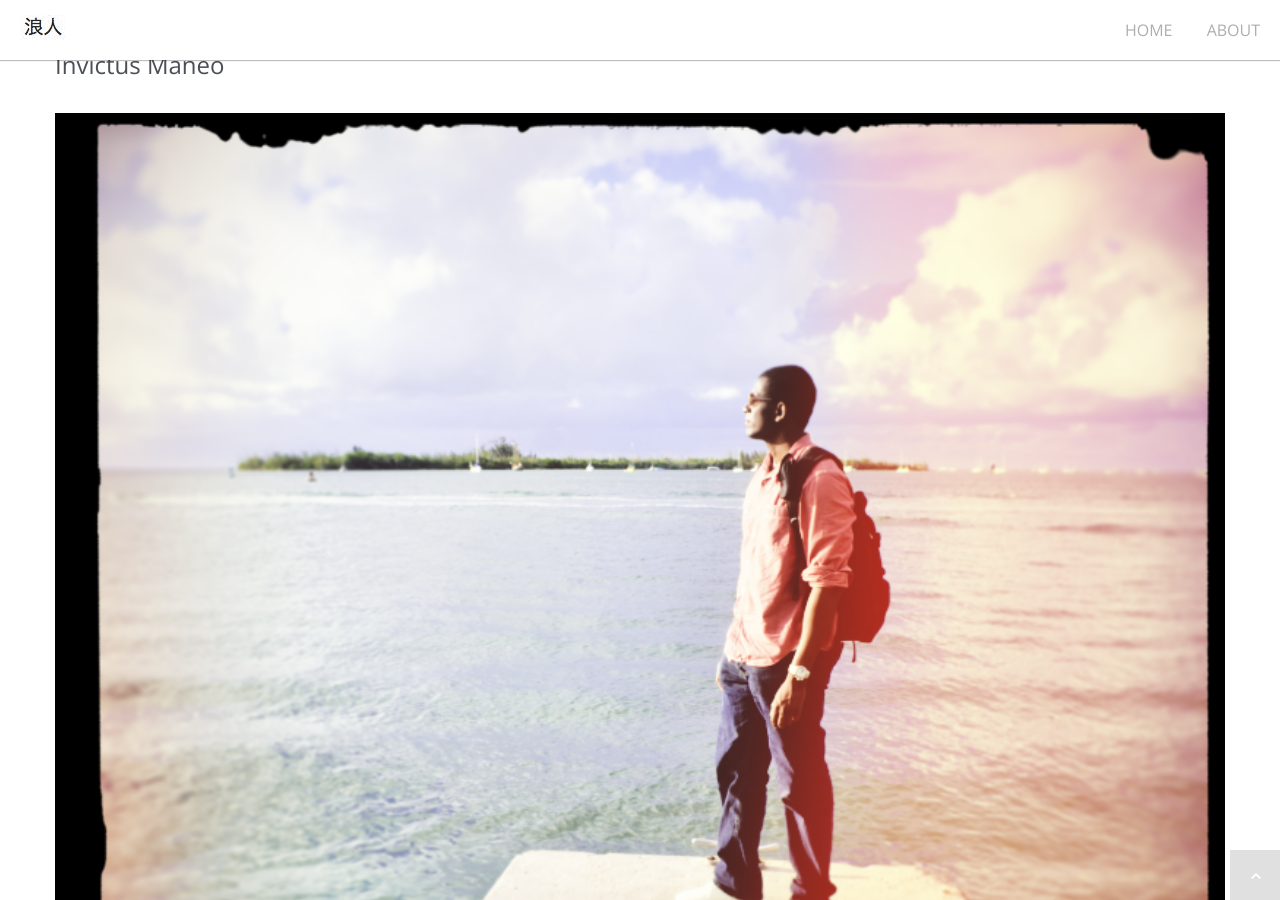
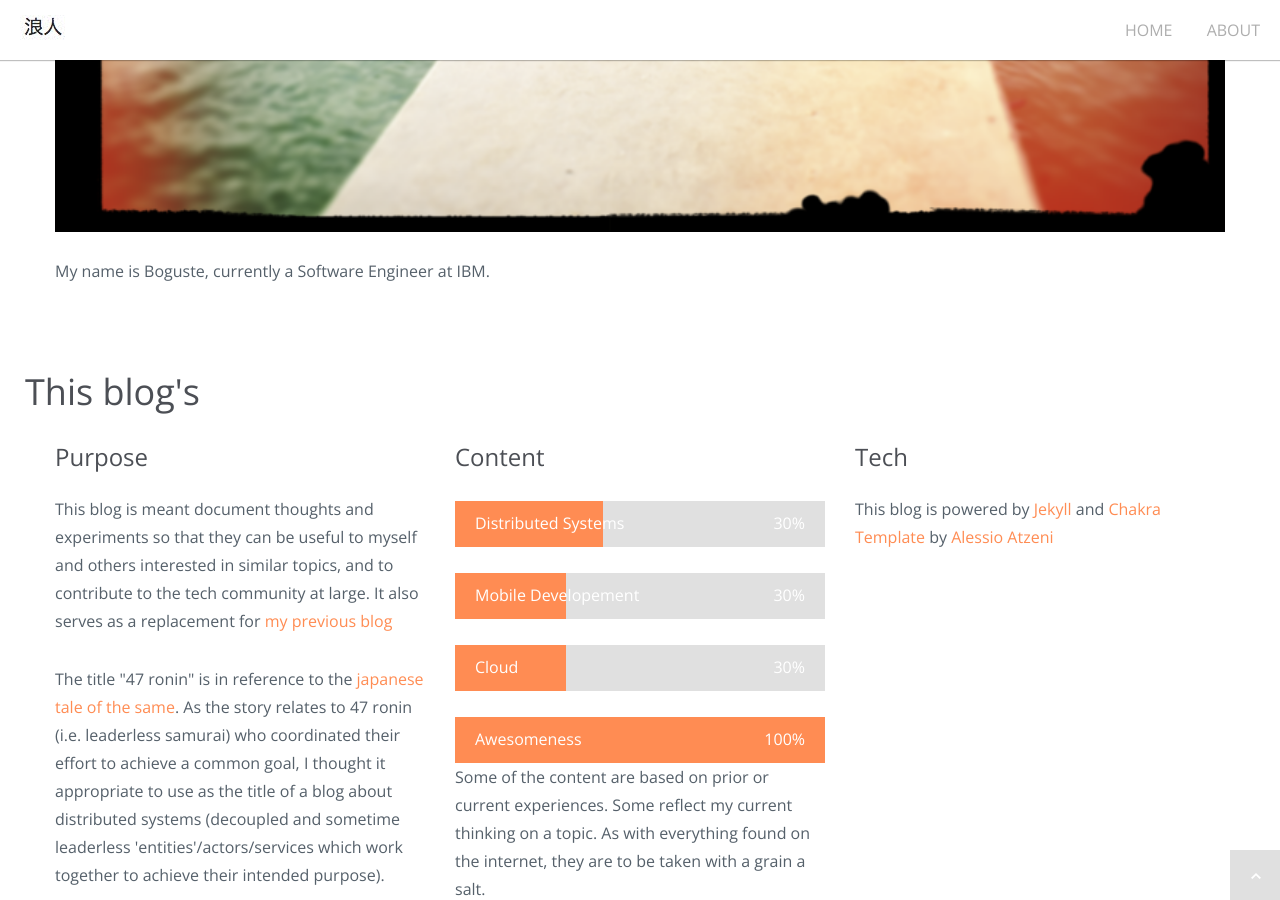
Before and after one commit to Idasile/bhameyie.github.io, a Jekyll site: the page built from about.md, in a window 1280 px wide and 900 px high, scrolled down 2314 px. Built offline with Jekyll 4.4.1, drawn with Linux system fonts in a browser that asks for light colours; nearby versions of some CDN libraries; some of the changed text lies outside the part shown.

Commit message:
completed bllog about modern image management

```diff
--- a/_layouts/page.html
+++ b/_layouts/page.html
@@ -3,21 +3,8 @@
 ---
 <div id="about" class="page-alternate">
 <div class="container">
-    <!-- Title Page -->
-    <div class="row">
-        <div class="span12">
-            <div class="title-page">
-                <h2 class="title">{{ page.title }}</h2>
-
-                <div class="page-description">
-                    {{ content }}
-                </div>
-
-            </div>
-        </div>
-    </div>
     <!-- End Title Page -->
-
+ {{ content }}
 
     <div class="sep">
     	<span class="separator"></span>
--- a/about.md
+++ b/about.md
@@ -6,7 +6,26 @@
 
 <div id="about" class="page-alternate">
 <div class="container">
+    <div class="row">
+        <div class="span12">
+            <div class="title-page">
+                <div class="image-wrap">
+                <div class="hover-wrap">
+                    <span class="overlay-img"></span>
+                    <span class="overlay-text-thumb">Invictus Maneo</span>
+                </div>
+                <img src="/assets/img/bham.png" alt="Me">
+            </div>
 
+                <div class="page-description">
+                    <p>My name is Boguste, currently a Software Engineer at IBM.</p>
+
+
+                </div>
+
+ </div>
+        </div>
+    </div>
         <div class="row margin-40">
                             <h2 class="title">This blog's</h2>
 
@@ -56,7 +73,8 @@
                     <div class="bar" style="width: 100%;"></div>
                 </div>
             </div>
-
+            <p>Some of the content are based on prior or current experiences. Some reflect my current thinking on a topic. As with everything found on the internet, they are to be taken with a grain a salt.</p>
+            <p>All opinions mentioned are my own and do not reflect those of my current employer.</p>
         </div>
 
         <div class="span4">
@@ -64,28 +82,6 @@
  <p> This blog is powered by <a href="http://jekyllrb.com"> Jekyll</a> and  <a href="http://themes.alessioatzeni.com/html/chakra/" title="Chakra | Responsive One Page Template">Chakra Template</a> by <a href="http://www.alessioatzeni.com/" title="Alessio Atzeni | Web Designer &amp; Front-end Developer">Alessio Atzeni</a> </p>
         </div>
     </div>
-    <div class="row">
-        <div class="span12">
-            <div class="title-page">
-                <h2 class="title">Me</h2>
-                <h3 class="title-description">Invictus Maneo</h3>
 
-                <div class="image-wrap">
-                <div class="hover-wrap">
-                    <span class="overlay-img"></span>
-                    <span class="overlay-text-thumb">Boguste</span>
-                </div>
-                <img src="/assets/img/bham.png" alt="Me">
-            </div>
-
-                <div class="page-description">
-                    <p>My name is Boguste, currently a Software Engineer at IBM.</p>
-
-
-                </div>
-
- </div>
-        </div>
-    </div>
           </div>
             </div>
```
Also changed, not shown: other parts of about.md (+0 -2 lines), _drafts/2014-12-07-image-management-on-the-cloud.md (deleted, +0 -47 lines), _drafts/2014-12-07-uploading-pictures-to-cloudinary-using-swift.md (renamed from _drafts/2014-27-07-uploading-pictures-to-cloudinary-using-swift.md, +1 -1 lines), _posts/2014-12-17-image-management-on-the-cloud.md (added, +65 -0 lines), _drafts/2014-12-07-registering-users-with-ibm-id.md (renamed from _drafts/2014-20-07-registering-users-with-ibm-id.md).
